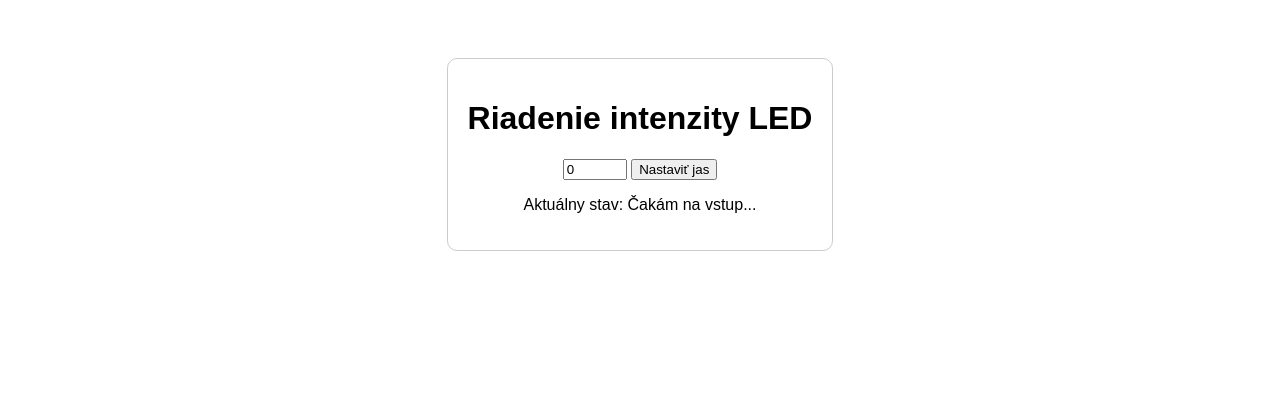
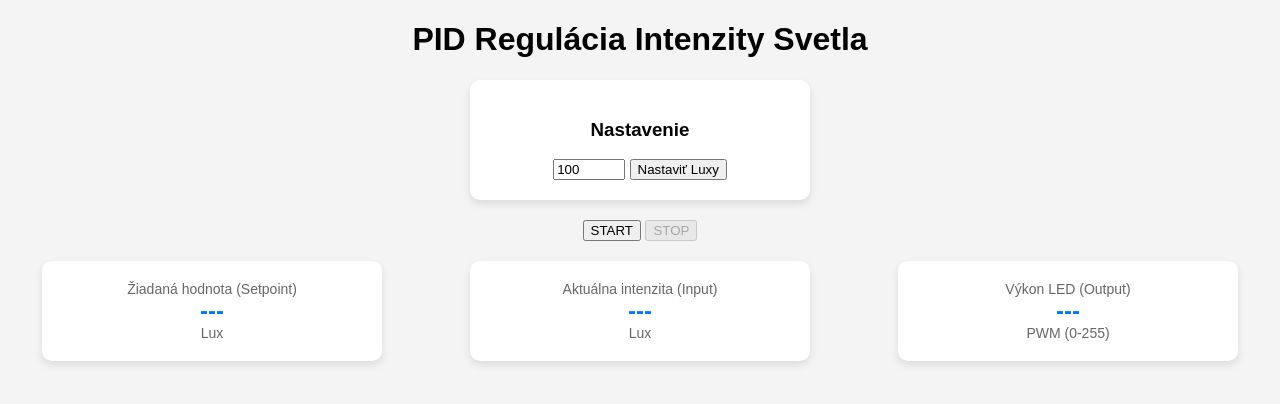
Before and after one commit to PatrikTothh/stu-fei-2026-ls-poit-zaverecne-zadanie, a Flask app: page / in a window 1280 px wide. Shown: the top 404 px of the page. Run offline with Flask 3, Linux system fonts and the light colour scheme.

Commit message:
Čítania dát z Arduina a funkcia Start/Stop

```diff
--- a/app.py
+++ b/app.py
@@ -1,29 +1,89 @@
-from flask import Flask, render_template, request, url_for, redirect
+from flask import Flask, render_template, request, jsonify
 import serial
 import time
+import threading
 
 app = Flask(__name__)
 
+# Globálna premenná, kde budeme držať posledné dáta z Arduina
+data_z_arduina = {
+    "setpoint": 0,
+    "input": 0,
+    "output": 0
+}
+
 # Nastavenie sériovej komunikácie
 try:
-    ser = serial.Serial('COM3', 9600, timeout=1)
+    ser = serial.Serial('COM6', 115200, timeout=1)
     time.sleep(2)
     print("Pripojenie k Arduinu bolo úspešné!")
 except Exception as e:
-    print(f"Skutočná chyba pripojenia: {e}")
+    print(f"Chyba pripojenia: {e}")
     ser = None
+
+# Funkcia, ktorá beží na pozadí a stále číta Serial
+def read_serial():
+    global data_z_arduina
+    while ser and ser.is_open:
+        try:
+            # Ak je v buffri nahromadených veľa správ, prečítame ich všetky
+            # ale spracujeme len tú poslednú
+            while ser.in_waiting > 0:
+                line = ser.readline().decode('utf-8').strip()
+
+                if line:
+                    parts = line.split(',')
+                    if len(parts) == 3:
+                        data_z_arduina["setpoint"] = parts[0]
+                        data_z_arduina["input"] = parts[1]
+                        data_z_arduina["output"] = parts[2]
+
+            # Krátka pauza, aby sme nevyťažili procesor
+            time.sleep(0.01)
+        except Exception as e:
+            print(f"Chyba pri čítaní: {e}")
+            time.sleep(1)
+
+# Spustenie čítacieho vlákna
+thread = threading.Thread(target=read_serial, daemon=True)
+thread.start()
 
 @app.route('/')
 def index():
     return render_template('index.html')
 
+monitoring_active = False  # Premenná na sledovanie stavu
+
+@app.route('/get_data')
+def get_data():
+    if monitoring_active:
+        return jsonify(data_z_arduina)
+    else:
+        # Ak je monitoring vypnutý, posielame nuly alebo pomlčky
+        return jsonify({"setpoint": "---", "input": "---", "output": "---"})
+
+@app.route('/start_monitoring', methods=['POST'])
+def start_monitoring():
+    global monitoring_active
+    monitoring_active = True
+    print("Monitoring zapnutý")
+    return jsonify({"status": "active"})
+
+@app.route('/stop_monitoring', methods=['POST'])
+def stop_monitoring():
+    global monitoring_active
+    monitoring_active = False
+    print("Monitoring vypnutý")
+    return jsonify({"status": "inactive"})
+
 @app.route('/set_led', methods=['POST'])
 def set_led():
-    intenzita = request.form.get('intenzita')
-    if ser and intenzita:
-        ser.write(f"{intenzita}\n".encode())
-        return {"status": "ok", "value": intenzita}, 200
-    return {"status": "error"}, 400
+    hodnota = request.form.get('intenzita')
+    if ser and hodnota:
+        ser.write(f"{hodnota}\n".encode())
+        print(f"Web nastavil nový Setpoint: {hodnota}")
+        return jsonify({"status": "ok", "value": hodnota})
+    return jsonify({"status": "error"}), 400
 
 if __name__ == '__main__':
     app.run(host='0.0.0.0', port=5000, debug=True, use_reloader=False)
--- a/templates/index.html
+++ b/templates/index.html
@@ -2,47 +2,88 @@
 <html lang="sk">
 <head>
     <meta charset="UTF-8">
-    <title>POIT - Ovládanie LED</title>
+    <title>POIT - PID Monitor</title>
     <style>
-        body { font-family: sans-serif; text-align: center; padding-top: 50px; }
-        .container { border: 1px solid #ccc; display: inline-block; padding: 20px; border-radius: 10px; }
+        body { font-family: sans-serif; text-align: center; background-color: #f4f4f4; }
+        .card {
+            background: white; border-radius: 10px; padding: 20px;
+            margin: 20px auto; width: 300px; box-shadow: 0 4px 8px rgba(0,0,0,0.1);
+        }
+        .value { font-size: 24px; font-weight: bold; color: #007bff; }
+        .label { color: #666; font-size: 14px; }
     </style>
 </head>
 <body>
-    <div class="container">
-        <h1>Riadenie intenzity LED</h1>
 
-        <input type="number" id="intenzita" name="intenzita" min="0" max="255" value="0">
-        <button onclick="poslatUdaje()">Nastaviť jas</button>
+    <h1>PID Regulácia Intenzity Svetla</h1>
 
-        <p id="status">Aktuálny stav: Čakám na vstup...</p>
+    <div class="card">
+        <h3>Nastavenie</h3>
+        <input type="number" id="intenzita" value="100" min="0" max="1000">
+        <button onclick="poslatUdaje()">Nastaviť Luxy</button>
+    </div>
+
+    <div class="controls">
+        <button id="startBtn" class="btn-start" onclick="startMonitoring()">START</button>
+        <button id="stopBtn" class="btn-stop" onclick="stopMonitoring()" disabled>STOP</button>
+    </div>
+
+    <div style="display: flex; justify-content: center; gap: 20px;">
+        <div class="card">
+            <div class="label">Žiadaná hodnota (Setpoint)</div>
+            <div id="val-setpoint" class="value">0</div>
+            <div class="label">Lux</div>
+        </div>
+        <div class="card">
+            <div class="label">Aktuálna intenzita (Input)</div>
+            <div id="val-input" class="value">0</div>
+            <div class="label">Lux</div>
+        </div>
+        <div class="card">
+            <div class="label">Výkon LED (Output)</div>
+            <div id="val-output" class="value">0</div>
+            <div class="label">PWM (0-255)</div>
+        </div>
     </div>
 
     <script>
+        // Funkcia na odoslanie nového Setpointu
         function poslatUdaje() {
             const val = document.getElementById('intenzita').value;
-            const statusText = document.getElementById('status');
-
-            // Vytvoríme dáta pre server
             let formData = new FormData();
             formData.append('intenzita', val);
+            fetch('/set_led', { method: 'POST', body: formData });
+        }
 
-            // Pošleme na server bez obnovy stránky
-            fetch('/set_led', {
-                method: 'POST',
-                body: formData
-            })
-            .then(response => response.json())
-            .then(data => {
-                if(data.status === "ok") {
-                    statusText.innerText = "Aktuálny stav: Nastavené na " + data.value;
-                }
-            })
-            .catch(error => {
-                statusText.innerText = "Chyba pri komunikácii!";
-                console.error('Error:', error);
-            });
+        let isRunning = false;
+
+        function startMonitoring() {
+            fetch('/start_monitoring', { method: 'POST' })
+                .then(() => {
+                    isRunning = true;
+                    document.getElementById('startBtn').disabled = true;
+                    document.getElementById('stopBtn').disabled = false;
+                });
         }
+
+        function stopMonitoring() {
+            fetch('/stop_monitoring', { method: 'POST' })
+                .then(() => {
+                    isRunning = false;
+                    document.getElementById('startBtn').disabled = false;
+                    document.getElementById('stopBtn').disabled = true;
+                });
+        }
+
+        setInterval(() => {
+            fetch('/get_data')
+                .then(response => response.json())
+                .then(data => {
+                    document.getElementById('val-setpoint').innerText = data.setpoint;
+                    document.getElementById('val-input').innerText = data.input;
+                    document.getElementById('val-output').innerText = data.output;
+                });
+        }, 100);
     </script>
 </body>
 </html>
```
Also changed, not shown: 1 other file.
